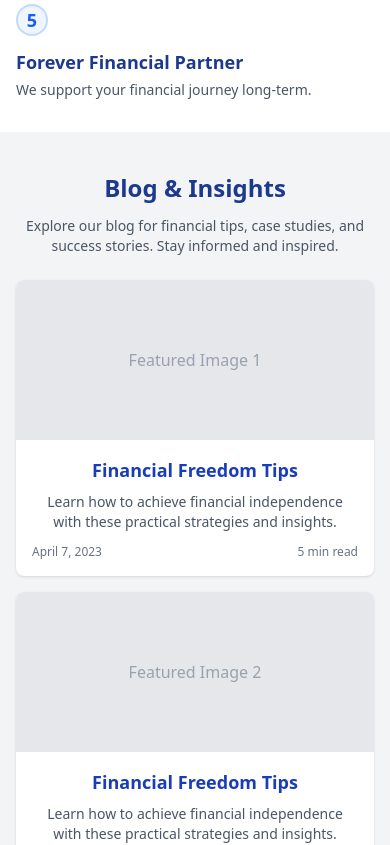
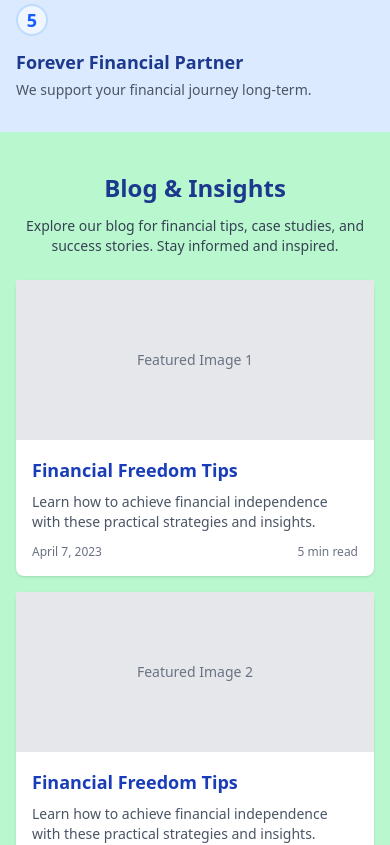
Before and after one commit to dileepkushwaha48/FINBAMA, a React (Vite) app: page / in a window 390 px wide. Shown: the part 4840-5685 px from the top of the page. Built offline with nearby package versions, Linux system fonts and the light colour scheme.

Commit message:
Your commit message

```diff
--- a/src/components/Blog.jsx
+++ b/src/components/Blog.jsx
@@ -1,26 +1,32 @@
 export default function Blog() {
   return (
-    <section id="Blog" className="bg-gray-100 py-10 sm:py-12 md:py-16 lg:py-20 px-4 sm:px-6 md:px-8 text-center">
+    <section
+      id="Blog"
+      className="bg-green-200 py-10 sm:py-12 md:py-16 lg:py-20 px-4 sm:px-6 md:px-8 text-center"
+    >
       <div className="max-w-5xl mx-auto">
         <h2 className="text-2xl sm:text-3xl md:text-4xl font-bold text-blue-900 mb-3 sm:mb-4 md:mb-6">
           Blog & Insights
         </h2>
 
-        <p className="text-sm sm:text-base md:text-lg text-gray-600 max-w-xl mx-auto mb-6 sm:mb-8">
+        <p className="text-sm sm:text-base md:text-lg text-gray-700 max-w-xl mx-auto mb-6 sm:mb-8">
           Explore our blog for financial tips, case studies, and success stories. Stay informed and inspired.
         </p>
 
-        {/* Featured Blog Posts - Simple Preview */}
+        {/* Blog cards */}
         <div className="grid grid-cols-1 sm:grid-cols-2 md:grid-cols-3 gap-4 sm:gap-6 mb-8 sm:mb-10">
           {[1, 2, 3].map((item) => (
-            <div key={item} className="bg-white rounded-lg shadow-sm overflow-hidden hover:shadow-md transition-shadow">
-              <div className="h-40 bg-gray-200 relative">
-                <div className="absolute inset-0 flex items-center justify-center text-gray-400">
-                  Featured Image {item}
-                </div>
+            <div
+              key={item}
+              className="bg-white rounded-lg shadow hover:shadow-md transition-shadow"
+            >
+              <div className="h-40 bg-gray-200 flex items-center justify-center text-gray-500 text-sm">
+                Featured Image {item}
               </div>
-              <div className="p-4">
-                <h3 className="font-semibold text-lg mb-2 text-blue-800">Financial Freedom Tips</h3>
+              <div className="p-4 text-left">
+                <h3 className="font-semibold text-lg mb-2 text-blue-800">
+                  Financial Freedom Tips
+                </h3>
                 <p className="text-gray-600 text-sm mb-3 line-clamp-2">
                   Learn how to achieve financial independence with these practical strategies and insights.
                 </p>
@@ -38,5 +44,5 @@ export default function Blog() {
         </button>
       </div>
     </section>
-  )
+  );
 }
--- a/src/components/ContactUs.jsx
+++ b/src/components/ContactUs.jsx
@@ -2,14 +2,14 @@ import React from 'react';
 
 export default function ContactUs() {
   return (
-    <section id="ContactUs" className="bg-white py-12 sm:py-16 px-4 sm:px-6 lg:px-8">
+    <section id="ContactUs" className="bg-green-600 py-12 sm:py-16 px-4 sm:px-6 lg:px-8">
       <div className="max-w-5xl mx-auto">
         {/* Section Header */}
         <div className="text-center mb-8 sm:mb-12">
           <h2 className="text-2xl sm:text-3xl lg:text-4xl font-bold text-blue-900 mb-3 sm:mb-4">
             Contact Us
           </h2>
-          <p className="text-gray-700 text-sm sm:text-base lg:text-lg max-w-2xl mx-auto mb-6">
+          <p className="text-gray-900 text-sm sm:text-base lg:text-lg max-w-2xl mx-auto mb-6">
             Have questions or need a custom financial plan? Let's talk.
           </p>
         </div>
--- a/src/components/HowItWorks.jsx
+++ b/src/components/HowItWorks.jsx
@@ -8,7 +8,7 @@ const steps = [
 
 export default function HowItWorks() {
   return (
-    <section className="py-8 sm:py-12 md:py-16 bg-white px-4 sm:px-6 md:px-8">
+    <section className="py-8 sm:py-12 md:py-16 bg-blue-100 px-4 sm:px-6 md:px-8">
       <div className="container mx-auto max-w-7xl">
         <h2 className="text-2xl sm:text-3xl font-bold text-center text-blue-900 mb-6 sm:mb-8 md:mb-12">How It Works</h2>
 
--- a/src/components/services.jsx
+++ b/src/components/services.jsx
@@ -83,7 +83,7 @@ export default function Services() {
   };
 
   return (
-    <section id="services" className="bg-gray-50 py-8 sm:py-12 md:py-16 px-4 sm:px-6 md:px-8">
+    <section id="services" className="bg-yellow-400 py-8 sm:py-12 md:py-16 px-4 sm:px-6 md:px-8">
       <div className="container mx-auto max-w-7xl">
         <motion.h2
           initial={{ opacity: 0, y: -20 }}
```
